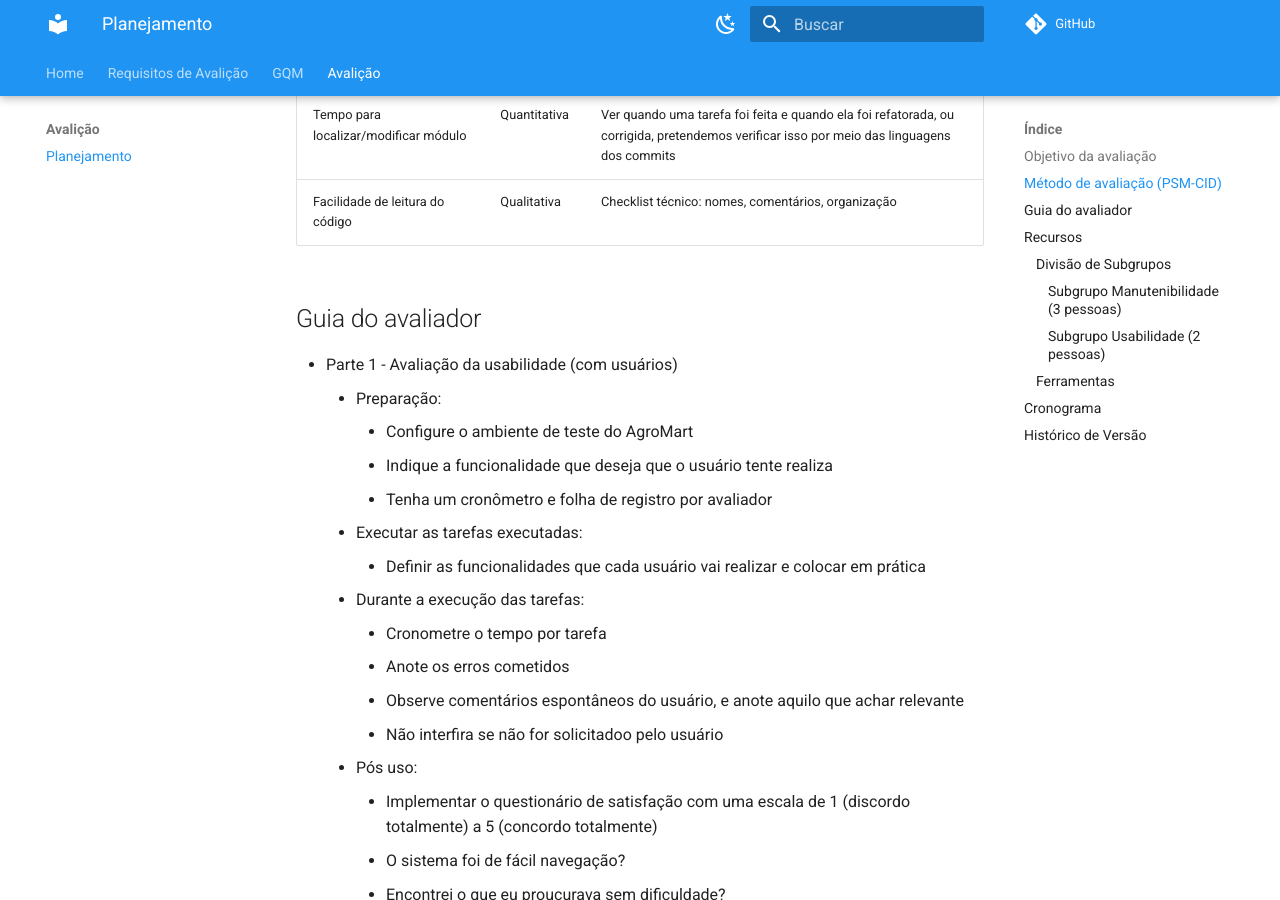
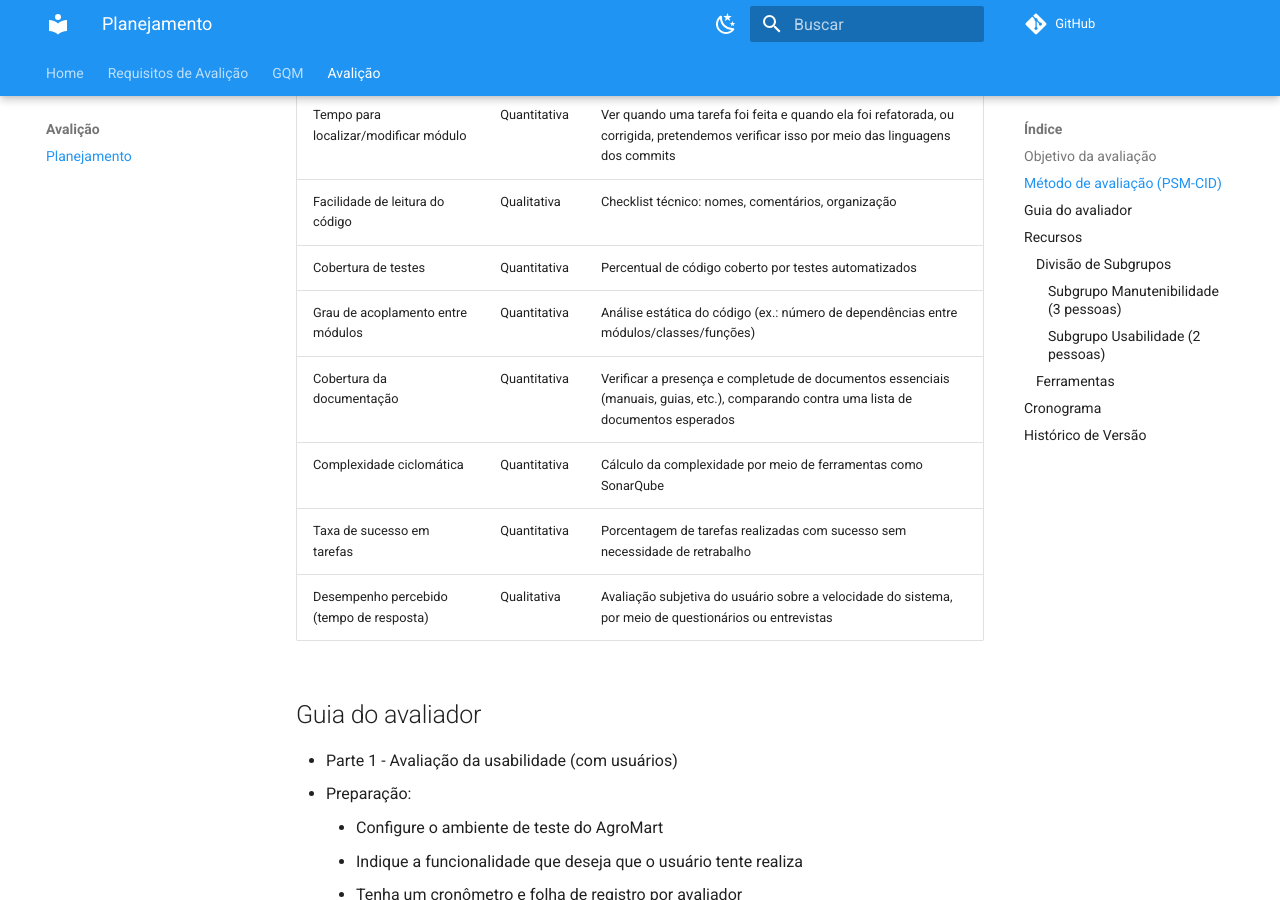
Before and after one commit to FCTE-Qualidade-de-Software-1/2025-1-T02-DOROTHY-JOHNSON, an MkDocs documentation site: the page built from docs/avaliacao/plano.md, in a window 1280 px wide and 900 px high, scrolled down 865 px. Built offline with MkDocs 1.6.1 and Material for MkDocs 9.7.7, drawn with Linux system fonts in a browser that asks for light colours; comment, search, counter and statistics services are not loaded.

Commit message:
docs: complementa métricas definidas

```diff
--- a/docs/avaliacao/plano.md
+++ b/docs/avaliacao/plano.md
@@ -15,44 +15,50 @@ Avaliar o software AgroMart com base nas características de qualidade usando o
 
 - Métricas definidas:
 
-| Métrica                               | Tipo         | Como medir                                                                                                                                |
-| ------------------------------------- | ------------ | ----------------------------------------------------------------------------------------------------------------------------------------- |
-| Tempo médio para completar tarefa     | Quantitativa | Cronometrar quanto tempo um colega demora para realizar tarefas comuns                                                                    |
-| Número de erros por tarefa            | Quantitativa | Quantidade de tentativas incorretas ou falhas                                                                                             |
-| Satisfação do usuário                 | Qualitativa  | Questionário com escala Likert (1 a 5) (aplicado ao colega que realizou as tarefas)                                                       |
-| Tempo para localizar/modificar módulo | Quantitativa | Ver quando uma tarefa foi feita e quando ela foi refatorada, ou corrigida, pretendemos verificar isso por meio das linguagens dos commits |
-| Facilidade de leitura do código       | Qualitativa  | Checklist técnico: nomes, comentários, organização                                                                                        |
+| Métrica                                  | Tipo         | Como medir                                                                                                                                |
+| ---------------------------------------- | ------------ | ----------------------------------------------------------------------------------------------------------------------------------------- |
+| Tempo médio para completar tarefa        | Quantitativa | Cronometrar quanto tempo um colega demora para realizar tarefas comuns                                                                    |
+| Número de erros por tarefa               | Quantitativa | Quantidade de tentativas incorretas ou falhas                                                                                             |
+| Satisfação do usuário                    | Qualitativa  | Questionário com escala Likert (1 a 5) (aplicado ao colega que realizou as tarefas)                                                       |
+| Tempo para localizar/modificar módulo    | Quantitativa | Ver quando uma tarefa foi feita e quando ela foi refatorada, ou corrigida, pretendemos verificar isso por meio das linguagens dos commits |
+| Facilidade de leitura do código          | Qualitativa  | Checklist técnico: nomes, comentários, organização                                                                                        |
+| Cobertura de testes                      | Quantitativa | Percentual de código coberto por testes automatizados                                                                                     |
+| Grau de acoplamento entre módulos        | Quantitativa | Análise estática do código (ex.: número de dependências entre módulos/classes/funções)                                                    |
+| Cobertura da documentação                | Quantitativa | Verificar a presença e completude de documentos essenciais (manuais, guias, etc.), comparando contra uma lista de documentos esperados    |
+| Complexidade ciclomática                 | Quantitativa | Cálculo da complexidade por meio de ferramentas como SonarQube                                                                            |
+| Taxa de sucesso em tarefas               | Quantitativa | Porcentagem de tarefas realizadas com sucesso sem necessidade de retrabalho                                                               |
+| Desempenho percebido (tempo de resposta) | Qualitativa  | Avaliação subjetiva do usuário sobre a velocidade do sistema, por meio de questionários ou entrevistas                                    |
 
 ## Guia do avaliador
 
 - Parte 1 - Avaliação da usabilidade (com usuários)
-    - Preparação:
-        - Configure o ambiente de teste do AgroMart
-        - Indique a funcionalidade que deseja que o usuário tente realiza
-        - Tenha um cronômetro e folha de registro por avaliador
-    - Executar as tarefas executadas:
-        - Definir as funcionalidades que cada usuário vai realizar e colocar em prática
-    - Durante a execução das tarefas:
-        - Cronometre o tempo por tarefa
-        - Anote os erros cometidos
-        - Observe comentários espontâneos do usuário, e anote aquilo que achar relevante
-        - Não interfira se não for solicitadoo pelo usuário
-    - Pós uso:
-        - Implementar o questionário de satisfação com uma escala de 1 (discordo totalmente) a 5 (concordo totalmente)
-        - O sistema foi de fácil navegação?
-        - Encontrei o que eu proucurava sem dificuldade?
-        - A interface te deixou confortável para utilizar o sistema?
-        - Sentiria confortável em utilizar esse sistema com frequência?
+  - Preparação:
+    - Configure o ambiente de teste do AgroMart
+    - Indique a funcionalidade que deseja que o usuário tente realiza
+    - Tenha um cronômetro e folha de registro por avaliador
+  - Executar as tarefas executadas:
+    - Definir as funcionalidades que cada usuário vai realizar e colocar em prática
+  - Durante a execução das tarefas:
+    - Cronometre o tempo por tarefa
+    - Anote os erros cometidos
+    - Observe comentários espontâneos do usuário, e anote aquilo que achar relevante
+    - Não interfira se não for solicitadoo pelo usuário
+  - Pós uso:
+    - Implementar o questionário de satisfação com uma escala de 1 (discordo totalmente) a 5 (concordo totalmente)
+    - O sistema foi de fácil navegação?
+    - Encontrei o que eu proucurava sem dificuldade?
+    - A interface te deixou confortável para utilizar o sistema?
+    - Sentiria confortável em utilizar esse sistema com frequência?
 - Parte 2 - Avaliação da Manutenibilidade (com desenvolvedores)
-    - Revisão de código:
-        - Escolha um módulo real
-        - Olhar o lançamento de funcionalidade e analisar o tempo para abrirem commits de *fixup* ou *refactor*, identificando a detecção de erro e lançamento dessas funcionalidades para ver o tempo de corrigir esses erros.
-    - Checklists de boas práticas:
-        - O código possui nomes descritivos para classes, variáveis e funções?
-        - Existe documentação mínima no código?
-        - O código está dividido em funções/módulos reutilizáveis?
-        - Há testes automatizados?
-        - O código tem dependências fortemente acopladas?
+  - Revisão de código:
+    - Escolha um módulo real
+    - Olhar o lançamento de funcionalidade e analisar o tempo para abrirem commits de _fixup_ ou _refactor_, identificando a detecção de erro e lançamento dessas funcionalidades para ver o tempo de corrigir esses erros.
+  - Checklists de boas práticas:
+    - O código possui nomes descritivos para classes, variáveis e funções?
+    - Existe documentação mínima no código?
+    - O código está dividido em funções/módulos reutilizáveis?
+    - Há testes automatizados?
+    - O código tem dependências fortemente acopladas?
 
 ## Recursos
 
@@ -96,15 +102,15 @@ Para otimizar a execução da avaliação e considerando as ênfases estabelecid
 
 A seguir, são listadas as ferramentas e recursos que podem ser utilizados durante a avaliação do sistema AgroMart. O uso de cada ferramenta dependerá da necessidade e estratégia definida pelos subgrupos.
 
-| Ferramenta                              | Finalidade                                                                 |
-|----------------------------------------|----------------------------------------------------------------------------|
-| **Q-Rapids**                            | Análise contínua da qualidade do software, com foco em manutenibilidade.   |
-| **Planilhas (Excel/Google Sheets)**    | Tabulação e cálculo de métricas quantitativas.                             |
-| **Formulários/Testes de usuário**      | Coleta de dados qualitativos e quantitativos de usabilidade.               |
-| **Editores Markdown (MkDocs)**         | Documentação estruturada do plano, resultados e recomendações.             |
-| **Editores de código (VS Code, IntelliJ)** | Aplicação de melhorias no código-fonte.                                |
-| **Ferramentas de prototipagem (Figma, etc.)** | Representação visual de sugestões de interface.                    |
-| **Git/GitHub**                | Controle de versão e rastreabilidade das mudanças no projeto.              |
+| Ferramenta                                    | Finalidade                                                               |
+| --------------------------------------------- | ------------------------------------------------------------------------ |
+| **Q-Rapids**                                  | Análise contínua da qualidade do software, com foco em manutenibilidade. |
+| **Planilhas (Excel/Google Sheets)**           | Tabulação e cálculo de métricas quantitativas.                           |
+| **Formulários/Testes de usuário**             | Coleta de dados qualitativos e quantitativos de usabilidade.             |
+| **Editores Markdown (MkDocs)**                | Documentação estruturada do plano, resultados e recomendações.           |
+| **Editores de código (VS Code, IntelliJ)**    | Aplicação de melhorias no código-fonte.                                  |
+| **Ferramentas de prototipagem (Figma, etc.)** | Representação visual de sugestões de interface.                          |
+| **Git/GitHub**                                | Controle de versão e rastreabilidade das mudanças no projeto.            |
 
 ## Cronograma
 
@@ -158,7 +164,7 @@ gantt
 
 ## Histórico de Versão
 
-| Versão | Data       | Autor                                                | Descrição                       | Revisor |
-| ------ | ---------- | ---------------------------------------------------- | ------------------------------- | ------- |
-| 1.0    | 01/07/2025 | [Gabriel Bertolazi](https://github.com/PhilipeSousa) | Criação do documento            | -       |
-| 1.1    | 02/07/2025 | [Cássio Reis](https://github.com/csreis72)           | Adição de Recursos e Cronograma | -       |
+| Versão | Data       | Autor                                             | Descrição                       | Revisor |
+| ------ | ---------- | ------------------------------------------------- | ------------------------------- | ------- |
+| 1.0    | 01/07/2025 | [Gabriel Bertolazi](https://github.com/Bertolazi) | Criação do documento            | -       |
+| 1.1    | 02/07/2025 | [Cássio Reis](https://github.com/csreis72)        | Adição de Recursos e Cronograma | -       |
```
